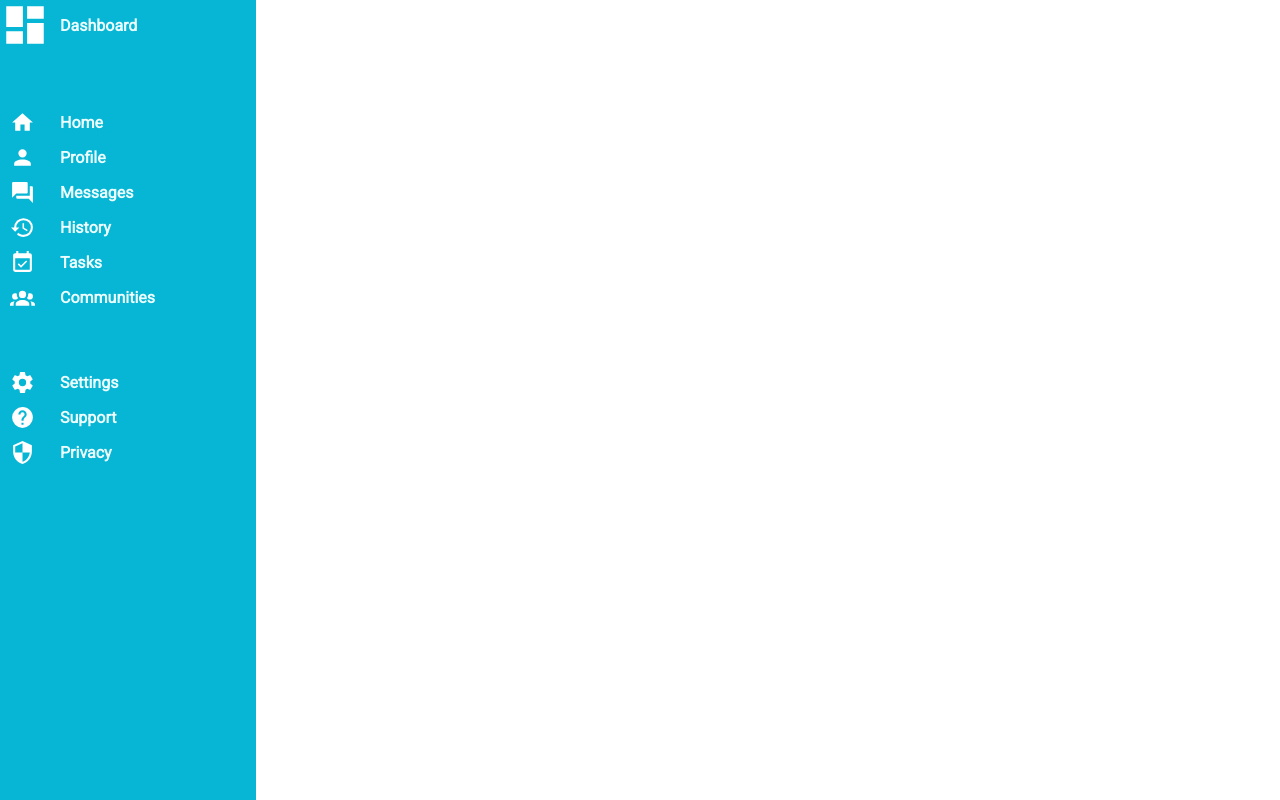
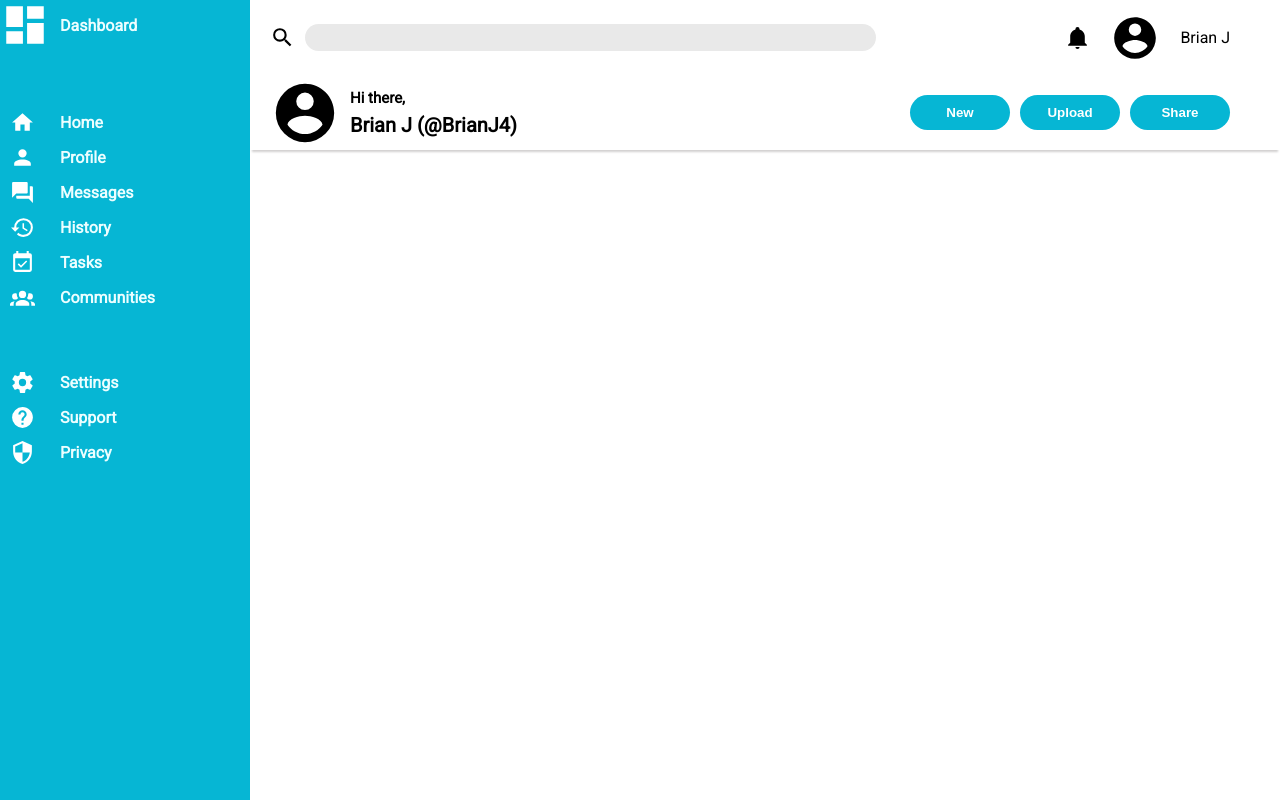
Before and after one commit to BrianJ-4/Odin-AdminDashboard, a plain HTML site: page index.html in a window 1280 px wide. Drawn offline with Linux system fonts and the light colour scheme.

Commit message:
Header completed

```diff
--- a/index.html
+++ b/index.html
@@ -80,7 +80,39 @@
             </div>
         </div>
         <div id="header">
-
+            <div id="search">
+                <svg xmlns="http://www.w3.org/2000/svg" viewBox="0 0 24 24">
+                    <title>magnify</title>
+                    <path d="M9.5,3A6.5,6.5 0 0,1 16,9.5C16,11.11 15.41,12.59 14.44,13.73L14.71,14H15.5L20.5,19L19,20.5L14,15.5V14.71L13.73,14.44C12.59,15.41 11.11,16 9.5,16A6.5,6.5 0 0,1 3,9.5A6.5,6.5 0 0,1 9.5,3M9.5,5C7,5 5,7 5,9.5C5,12 7,14 9.5,14C12,14 14,12 14,9.5C14,7 12,5 9.5,5Z" />
+                </svg>
+                <input type="text">
+            </div>
+            <div id="account">
+                <svg xmlns="http://www.w3.org/2000/svg" viewBox="0 0 24 24">
+                    <title>bell</title>
+                    <path d="M21,19V20H3V19L5,17V11C5,7.9 7.03,5.17 10,4.29C10,4.19 10,4.1 10,4A2,2 0 0,1 12,2A2,2 0 0,1 14,4C14,4.1 14,4.19 14,4.29C16.97,5.17 19,7.9 19,11V17L21,19M14,21A2,2 0 0,1 12,23A2,2 0 0,1 10,21" />
+                </svg>
+                <svg xmlns="http://www.w3.org/2000/svg" viewBox="0 0 24 24">
+                    <title>account-circle</title>
+                    <path d="M12,19.2C9.5,19.2 7.29,17.92 6,16C6.03,14 10,12.9 12,12.9C14,12.9 17.97,14 18,16C16.71,17.92 14.5,19.2 12,19.2M12,5A3,3 0 0,1 15,8A3,3 0 0,1 12,11A3,3 0 0,1 9,8A3,3 0 0,1 12,5M12,2A10,10 0 0,0 2,12A10,10 0 0,0 12,22A10,10 0 0,0 22,12C22,6.47 17.5,2 12,2Z" />
+                </svg>
+                <div>Brian J</div>
+            </div>
+            <div id="account-display">
+                <svg xmlns="http://www.w3.org/2000/svg" viewBox="0 0 24 24">
+                    <title>account-circle</title>
+                    <path d="M12,19.2C9.5,19.2 7.29,17.92 6,16C6.03,14 10,12.9 12,12.9C14,12.9 17.97,14 18,16C16.71,17.92 14.5,19.2 12,19.2M12,5A3,3 0 0,1 15,8A3,3 0 0,1 12,11A3,3 0 0,1 9,8A3,3 0 0,1 12,5M12,2A10,10 0 0,0 2,12A10,10 0 0,0 12,22A10,10 0 0,0 22,12C22,6.47 17.5,2 12,2Z" />
+                </svg>
+                <div id="greeting">
+                    <div id="greeting-message">Hi there, </div>
+                    <div id="username">Brian J (@BrianJ4)</div>
+                </div>
+            </div>
+            <div id="action-button-container">
+                <button id="new" class="action-button">New</button>
+                <button id="upload" class="action-button">Upload</button>
+                <button id="share" class="action-button">Share</button>
+            </div>
         </div>
         <div id="content">
 
--- a/styles.css
+++ b/styles.css
@@ -5,10 +5,11 @@ html, body {
 
 #mainContainer {
     display: grid;
-    grid-template-rows: 1fr 4fr;
-    grid-template-columns: 1fr 4fr;
+    grid-template-rows: minmax(auto, 150px) 4fr;
+    grid-template-columns: minmax(auto, 250px) 4fr;
     grid-template-areas: "sidebar header" "sidebar content";
     height: 100%;
+    font-family: Roboto;
 }
 
 #sidebar {
@@ -19,8 +20,8 @@ html, body {
     background-color: #06b6d4;
     fill: white;
     color: #ecfeff;
-    font-family: Roboto;
     font-weight: bold;
+    max-width: 300px;
 }
 
 #header {
@@ -65,3 +66,78 @@ html, body {
     fill: #a5f3fc;
     text-decoration: underline;
 }
+/**********************************/
+
+#header {
+    display: grid;
+    grid-template-columns: 3fr 2fr;
+    grid-template-rows: 1fr 1fr;
+    padding-left: 20px;
+    box-shadow: 0 4px 2px -2px rgb(210, 208, 208);
+}
+
+#search {
+    display: grid;
+    grid-template-columns: 25px auto;
+    align-items: center;
+    gap: 10px;
+}
+
+input[type="text"] {
+    border-radius: 15px;
+    border: none;
+    background-color: #e9e9e9;
+    height: 25px;
+}
+
+#account {
+    display: grid;
+    grid-template-columns: 25px 50px auto;
+    justify-content: end;
+    align-items: center;
+    gap: 20px;
+    padding-right: 50px;
+}
+
+#account-display {
+    display: grid;
+    grid-template-columns: 70px auto;
+    grid-template-rows: auto;
+    align-items: center;
+    gap: 10px;
+}
+
+#greeting {
+    display: grid;
+    grid-template-rows: 1fr 1fr;
+}
+
+#greeting-message {
+    font-size: 15px;
+    font-weight: bold;
+}
+
+#username {
+    font-size: 20px;
+    font-weight: bold;
+}
+
+#action-button-container {
+    display: grid;
+    grid-template-columns: repeat(3, min-content);
+    justify-content: end;
+    align-items: center;
+    padding-right: 50px;
+    gap: 10px;
+}
+
+.action-button {
+    border-radius: 25px;
+    border: none;
+    background-color: #06b6d4;
+    color: white;
+    font-weight: bold;
+    height: min-content;
+    padding: 10px;
+    width: 100px;
+}
```
